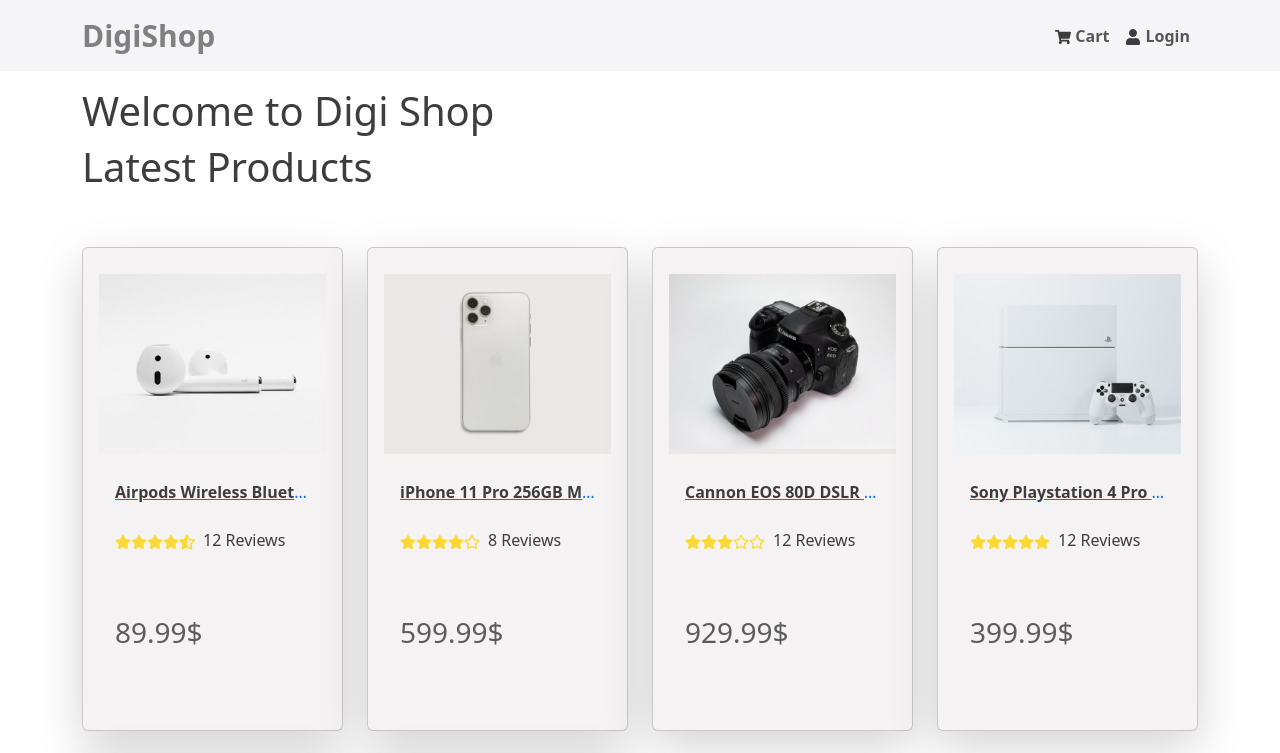
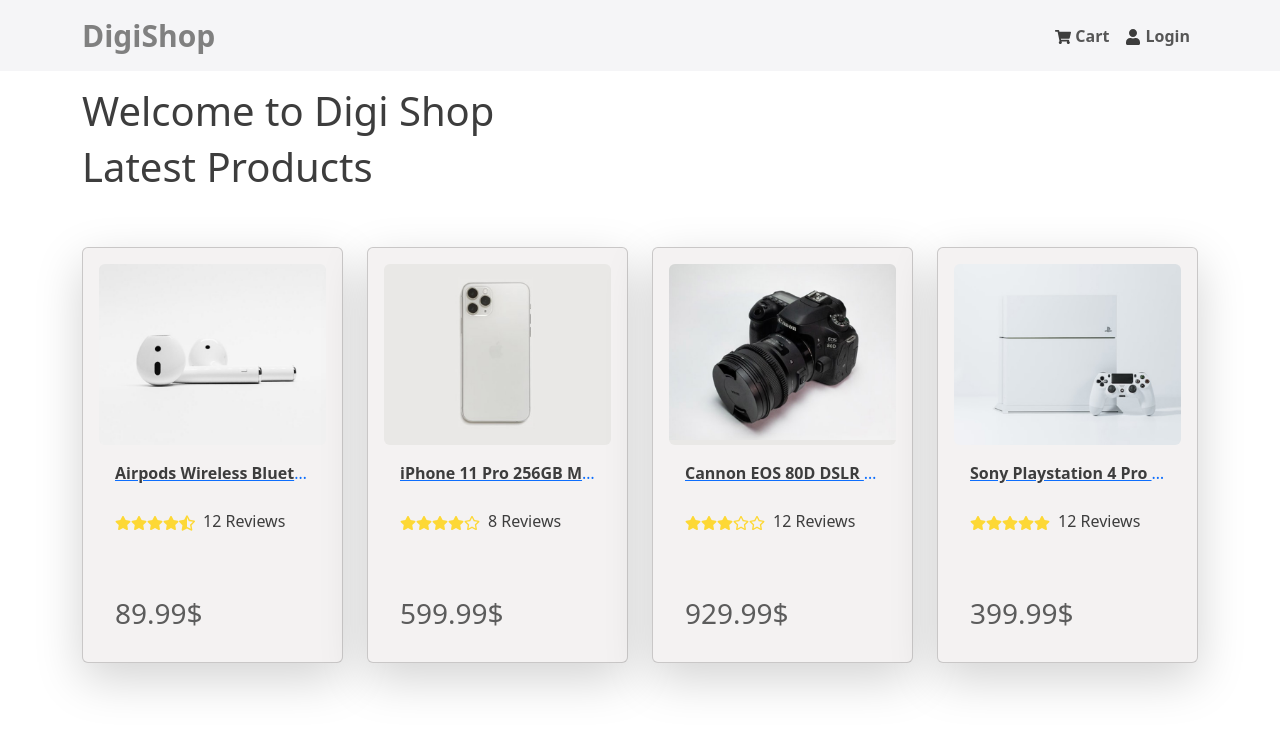
Before and after one commit to Shaqayeq-taheri/online-shop-demo, a React (Vite) app in the folder frontend/: page / in a window 1280 px wide. Shown: the top 753 px of the page. Built offline with nearby package versions, Linux system fonts and the light colour scheme.

Commit message:
styles bugs fixed

```diff
--- a/frontend/src/assets/styles/style.css
+++ b/frontend/src/assets/styles/style.css
@@ -1,6 +1,7 @@
 *{
     color:rgb(61, 61, 61);
 }
+
 
 
 /* Product component  */
--- a/frontend/src/components/Product.jsx
+++ b/frontend/src/components/Product.jsx
@@ -5,14 +5,15 @@ import Rating from "./Rating";
 function Product({ product }) {
     return (
         <Card
-            className="shadow-lg p-3 mt-5  rounded bg-product-card"
-            style={{ height: "100%" }}
+            className="shadow-lg p-3 mt-5 mb-5  rounded bg-product-card"
+
         >
             <Link to={`/product/${product._id}`}>
                 <Card.Img
                     src={product.image}
                     variant="top"
-                    style={{ objectFit: "contain", height: "200px" }}
+                    className="rounded"
+
                 />
             </Link>
 
--- a/frontend/src/pages/Home.jsx
+++ b/frontend/src/pages/Home.jsx
@@ -1,6 +1,6 @@
-import {Row, Col} from 'react-bootstrap'
-import products from '../../products'
-import Product from '../components/Product'
+import { Row, Col } from "react-bootstrap";
+import products from "../../products";
+import Product from "../components/Product";
 
 function Home() {
     return (
@@ -8,7 +8,7 @@ function Home() {
             <h1>Latest Products</h1>
             <Row className="g-4">
                 {products.map((product) => (
-                  <Col key={product._id} sm={12} md={8} lg={4} xl={3}>
+                    <Col key={product._id} xs={12} sm={6} md={4} lg={3}>
                         <Product product={product} />
                     </Col>
                 ))}
@@ -17,4 +17,7 @@ function Home() {
     );
 }
 
-export default Home
+export default Home;
+
+//Bootstrap's grid has 12 columns per row. You assign how many of those 12 columns each item should take depending on screen size
+//xs 12/12 means 1 item per a row, md 6/12 means 2 items per row
```
Lines whose indentation alone changed are shown as unchanged.
